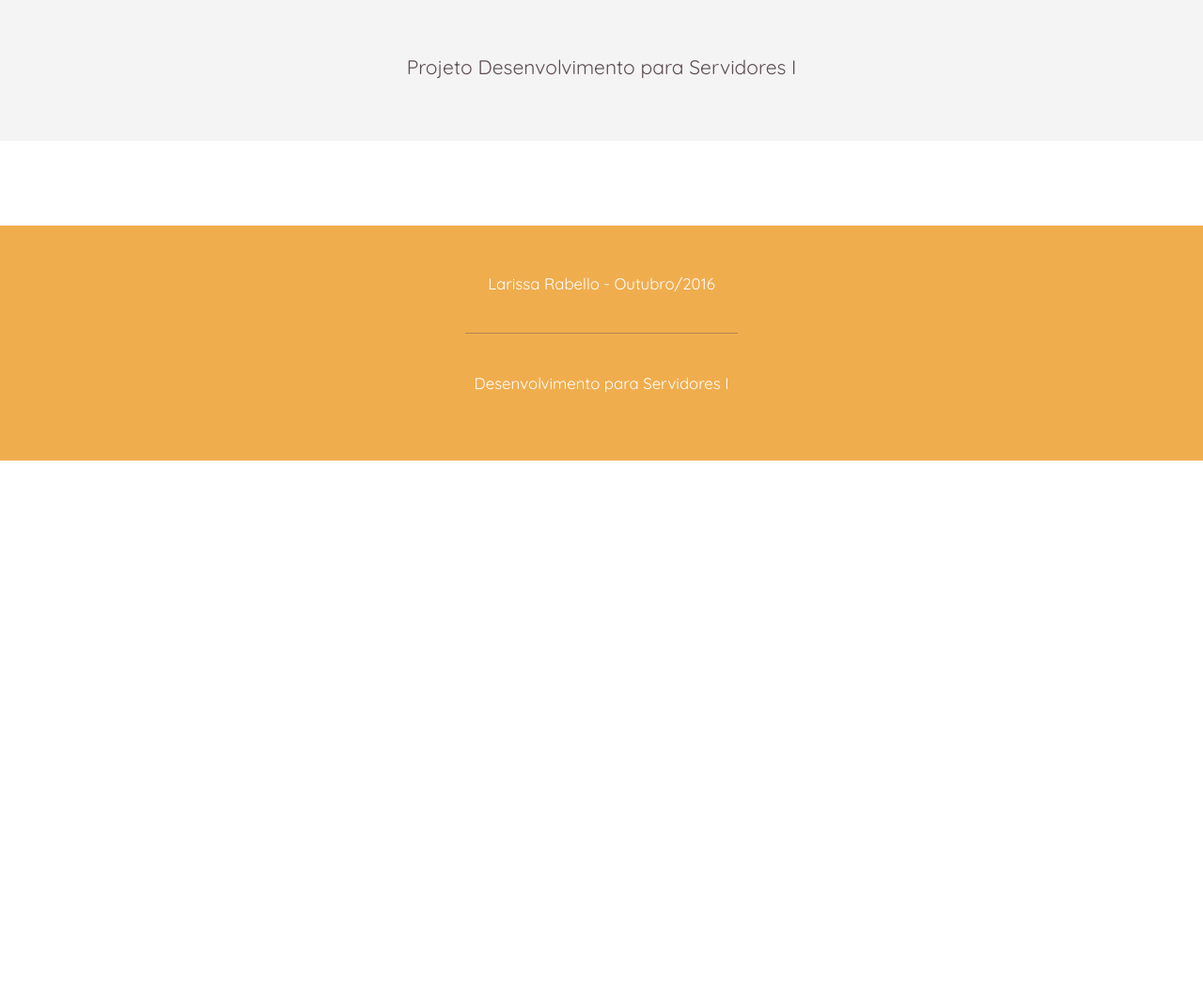
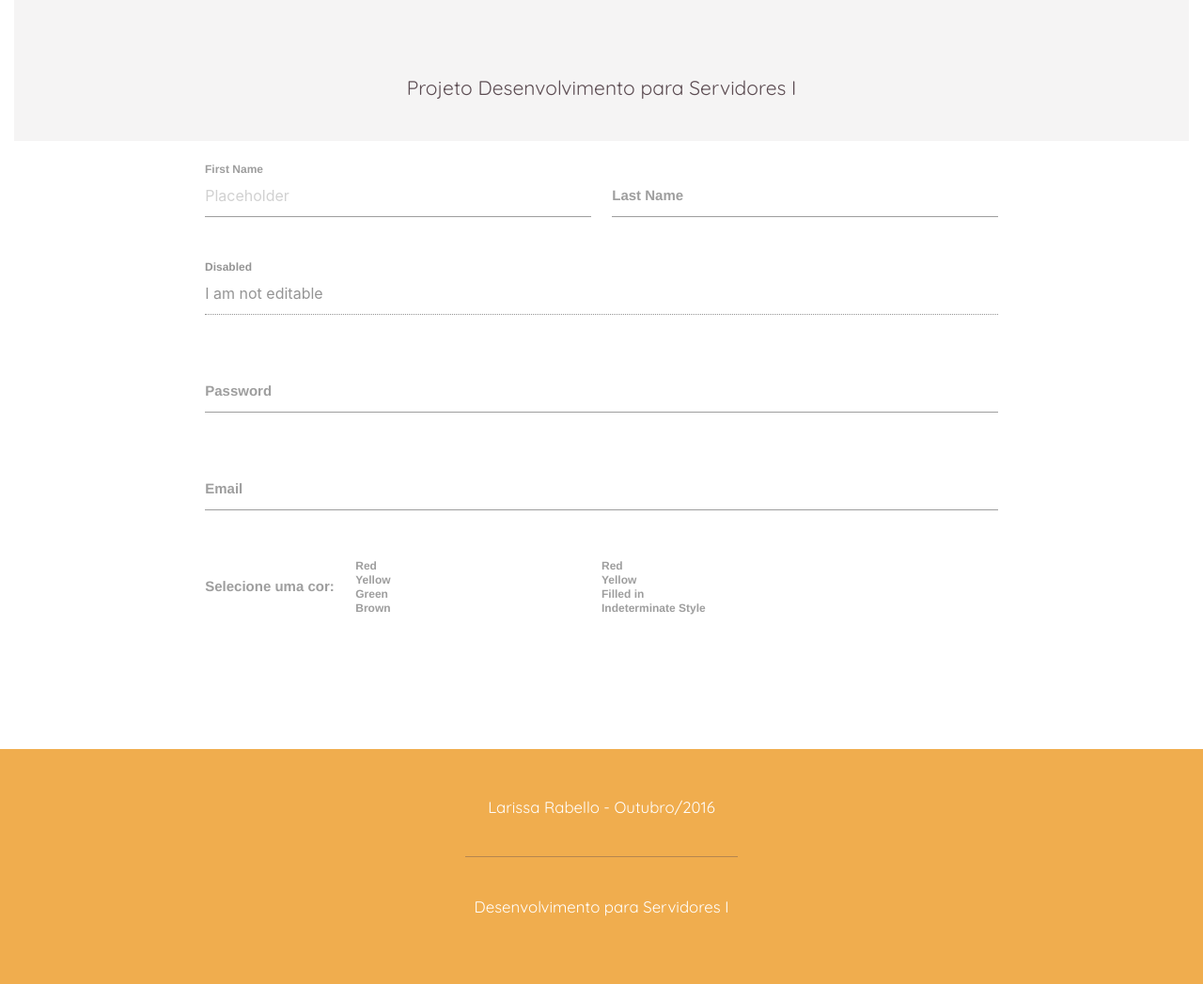
Before and after one commit to larirabello/store-xepa, a PHP site: page /views/form.php in a window 1280 px wide. Shown: the whole page at 94% size. Before the commit the page ends 490 px from the top, so only its background shows below. Run offline with PHP 8.4, Linux system fonts and the light colour scheme; some libraries are stand-ins or nearby versions.

Commit message:
materialize

```diff
--- a/assets/css/style.css
+++ b/assets/css/style.css
@@ -113,3 +113,5 @@
 .container-fluid {
 	padding: 0;
 	margin: 0;
+
+}
--- a/package.json
+++ b/package.json
@@ -19,6 +19,7 @@
   "dependencies": {
     "bootstrap": "^3.3.7",
     "font-awesome": "^4.6.3",
-    "jquery": "^3.1.1"
+    "jquery": "^3.1.1",
+    "materialize-css": "^0.97.7"
   }
 }
--- a/views/form.php
+++ b/views/form.php
@@ -6,6 +6,8 @@
     <title>Projeto Desenvolvimento para Servidores I</title>
     <meta name="viewport" content="width=device-width, initial-scale=1">
     <link rel="stylesheet" type="text/css" href="../node_modules/bootstrap/dist/css/bootstrap.min.css"/>
+    <link rel="stylesheet" type="text/css" href="../node_modules/materialize-css/dist/css/materialize.css"/>
+    <link rel="stylesheet" type="text/css" href="../node_modules/materialize-css/css/ghpages-materialize.css"/>
     <link rel="stylesheet" type="text/css" href="../assets/css/style.css"/>
     <!-- Latest compiled and minified CSS
 	<link rel="stylesheet" href="https://maxcdn.bootstrapcdn.com/bootstrap/3.3.7/css/bootstrap.min.css" integrity="sha384-BVYiiSIFeK1dGmJRAkycuHAHRg32OmUcww7on3RYdg4Va+PmSTsz/K68vbdEjh4u" crossorigin="anonymous"> -->
@@ -19,12 +21,89 @@
 			</header>
 		</div>
 	</div>
+	<div class="container">
+	<div class="row">
+    <form class="col s12">
+      <div class="row">
+        <div class="input-field col s6">
+          <input placeholder="Placeholder" id="first_name" type="text" class="validate">
+          <label for="first_name">First Name</label>
+        </div>
+        <div class="input-field col s6">
+          <input id="last_name" type="text" class="validate">
+          <label for="last_name">Last Name</label>
+        </div>
+      </div>
+      <div class="row">
+        <div class="input-field col s12">
+          <input disabled value="I am not editable" id="disabled" type="text" class="validate">
+          <label for="disabled">Disabled</label>
+        </div>
+      </div>
+      <div class="row">
+        <div class="input-field col s12">
+          <input id="password" type="password" class="validate">
+          <label for="password">Password</label>
+        </div>
+      </div>
+      <div class="row">
+        <div class="input-field col s12">
+          <input id="email" type="email" class="validate">
+          <label for="email">Email</label>
+        </div>
+      </div>
+      <div class="row">
+          <div class="input-field col s6">
+      	  <label>Selecione uma cor: </label>
+          <p>
+	      <input name="group1" type="radio" id="test1" />
+	      <label for="test1">Red</label>
+	    </p>
+	    <p>
+	      <input name="group1" type="radio" id="test2" />
+	      <label for="test2">Yellow</label>
+	    </p>
+	    <p>
+	      <input class="with-gap" name="group1" type="radio" id="test3"  />
+	      <label for="test3">Green</label>
+	    </p>
+	      <p>
+	        <input name="group1" type="radio" id="test4" disabled="disabled" />
+	        <label for="test4">Brown</label>
+	    </p>
+      </div>
+      <div class="input-field s6">
+      	<p>
+	      <input type="checkbox" id="test5" />
+	      <label for="test5">Red</label>
+	    </p>
+	    <p>
+	      <input type="checkbox" id="test6" checked="checked" />
+	      <label for="test6">Yellow</label>
+	    </p>
+	    <p>
+	      <input type="checkbox" class="filled-in" id="filled-in-box" checked="checked" />
+	      <label for="filled-in-box">Filled in</label>
+	    </p>
+	    <p>
+	      <input type="checkbox" id="indeterminate-checkbox" />
+	      <label for="indeterminate-checkbox">Indeterminate Style</label>
+	    </p>
+      </div>
+     </div>
+    </form>
+  </div>
+
+
+	</div>
 	<footer>
 		<p class="text-center">Larissa Rabello - Outubro/2016</p>
 		<hr>
 		<p class="text-center">Desenvolvimento para Servidores I</p>
 	</footer>
 	<script type="text/javascript" src="../node_modules/jquery/dist/jquery.min.js"></script>
+
 	<script type="text/javascript" src="../node_modules/bootstrap/dist/js/bootstrap.min.js"></script>
+	<script type="text/javascript" src="../node_modules/materialize-css/dist/js/materialize.min.js"></script>
 	</body>
 </html>
```
